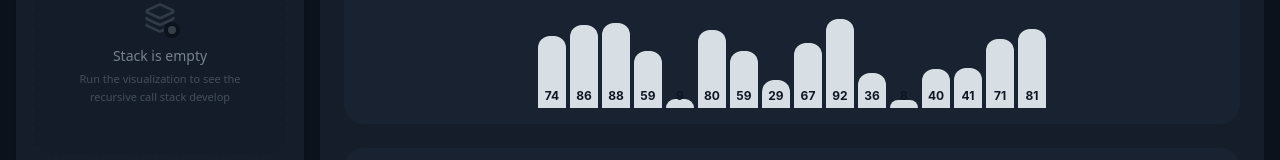
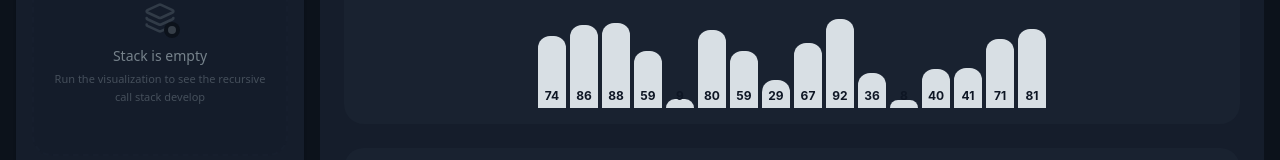
Before and after one commit to trungung/sort-visualise, a React (Vite) app: page /algorithms/merge-sort in a window 1280 px wide. Shown: the part 141-301 px from the top of the page. Built offline with nearby package versions, Linux system fonts and the light colour scheme.

Commit message:
Fix: Adjust max-width for description text
Corrected the `max-width` property for description paragraphs in both
MergeSortVisualizer and RecursionTree components. This resolves an issue where
the text was not wrapping as intended.

```diff
--- a/src/components/visualizer/merge-sort/MergeSortVisualizer.tsx
+++ b/src/components/visualizer/merge-sort/MergeSortVisualizer.tsx
@@ -363,7 +363,7 @@ export function MergeSortVisualizer({ className }: MergeSortVisualizerProps) {
               <p className="text-sm font-medium text-muted-foreground">
                 No active session
               </p>
-              <p className="mt-1 text-[11px] text-muted-foreground/50 max-w-[180px] leading-relaxed">
+              <p className="mt-1 text-[11px] text-muted-foreground/50 max-w-4] leading-relaxed">
                 Generate a new array to begin the sorting visualization
               </p>
             </div>
--- a/src/components/visualizer/merge-sort/RecursionTree.tsx
+++ b/src/components/visualizer/merge-sort/RecursionTree.tsx
@@ -78,7 +78,7 @@ export function RecursionTree({
               <p className="text-sm font-medium text-muted-foreground">
                 Stack is empty
               </p>
-              <p className="mt-1 text-[11px] text-muted-foreground/50 max-w-[180px] leading-relaxed">
+              <p className="mt-1 text-[11px] text-muted-foreground/50 max-w-45] leading-relaxed">
                 Run the visualization to see the recursive call stack develop
               </p>
             </div>
```
